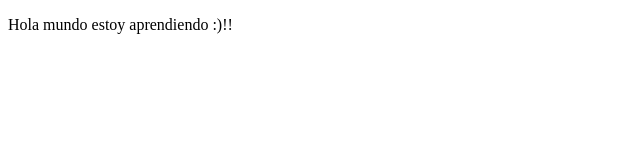
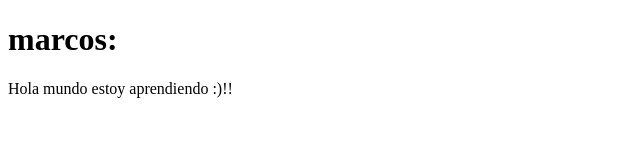
Before and after one commit to MarcosRuiz17/ProyecDemo, a plain HTML site: page index.html in a window 1280 px wide. Shown: the whole page, without its empty margins (0-640 px from the left). Drawn offline with Linux system fonts and the light colour scheme.

Commit message:
mas cambios

```diff
--- a/index.html
+++ b/index.html
@@ -5,7 +5,9 @@
     <meta http-equiv="X-UA-Compatible" content="IE=edge">
     <meta name="viewport" content="width=device-width, initial-scale=1.0">
     <title>ProyectosDemosg</title>
-</head>
+</head><h1>
+    marcos:
+</h1>
 <body><p>Hola mundo estoy aprendiendo :)!!</p>
 
 </body>
```
